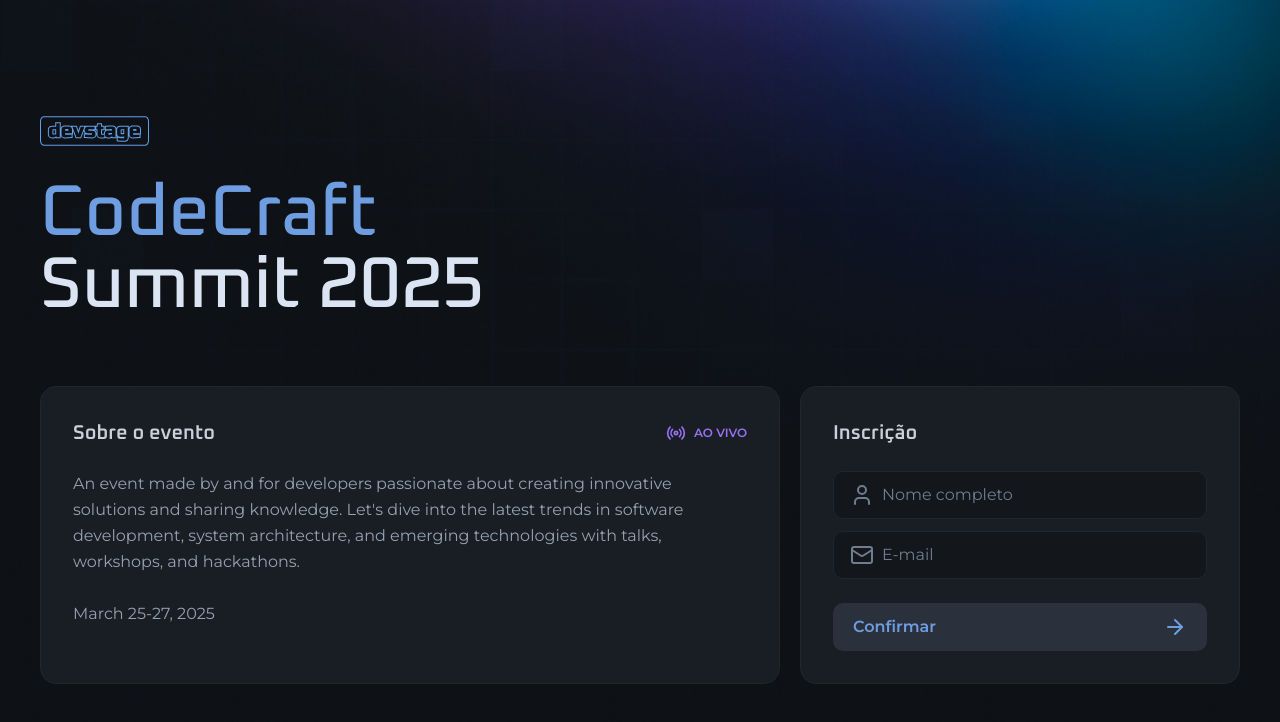
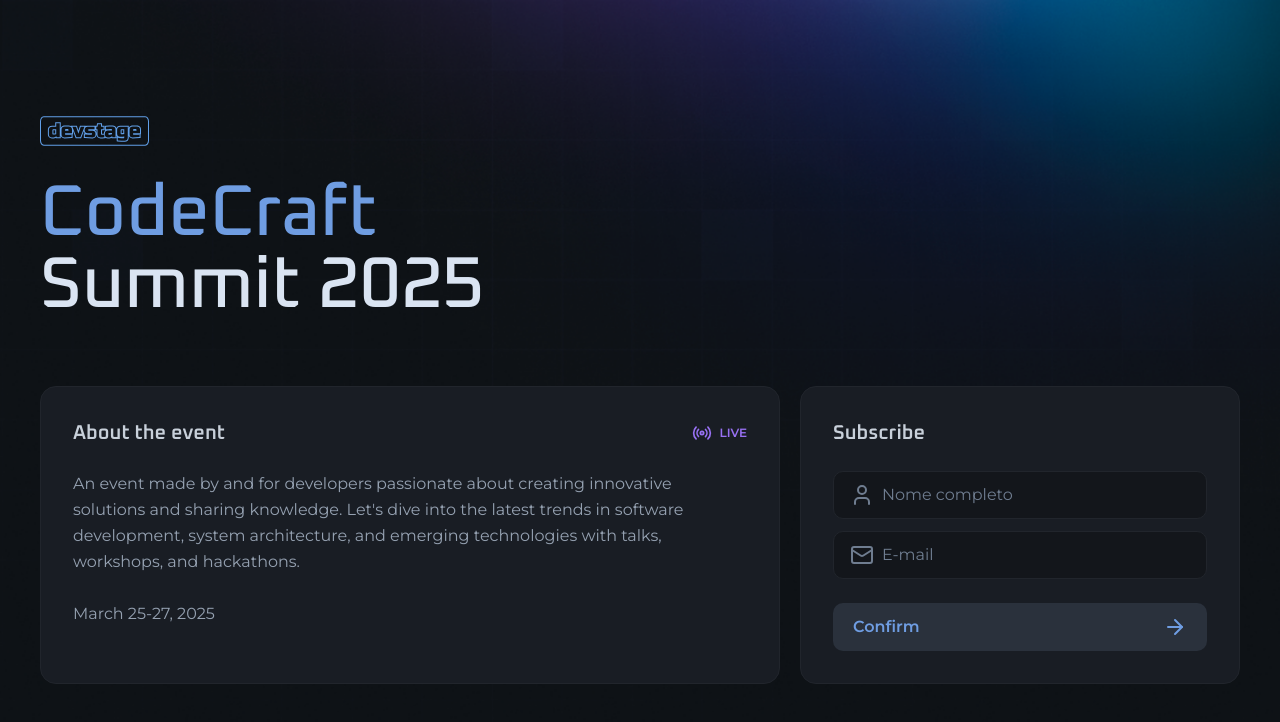
Before and after one commit to lesada/nlw-connect-react, a Next.js app: page / in a window 1280 px wide. Shown: the top 722 px of the page. Built offline with nearby package versions, Linux system fonts and the light colour scheme.

Commit message:
refactor: split logic into separate components

```diff
--- /dev/null
+++ b/src/app/(home)/event-information.tsx
@@ -0,0 +1,26 @@
+import { Radio } from "lucide-react";
+
+export function EventInformation() {
+  return (
+    <div className="flex-1 bg-gray-700 border border-gray-600 rounded-2xl p-8 space-y-6">
+      <div className="flex items-center justify-between">
+        <h2 className="font-heading font-semibold text-gray-200 text-xl">
+          About the event
+        </h2>
+        <span className="flex items-center gap-2 text-purple font-semibold text-xs">
+          <Radio className="size-5" />
+          LIVE
+        </span>
+      </div>
+      <p className="text-gray-300 leading-relaxed text-sm md:text-base">
+        An event made by and for developers passionate about creating innovative
+        solutions and sharing knowledge. Let's dive into the latest trends in
+        software development, system architecture, and emerging technologies
+        with talks, workshops, and hackathons.
+        <br />
+        <br />
+        March 25-27, 2025
+      </p>
+    </div>
+  );
+}
--- /dev/null
+++ b/src/app/(home)/page.tsx
@@ -0,0 +1,23 @@
+import logo from "@/assets/logo.svg";
+import Image from "next/image";
+import { EventInformation } from "./event-information";
+import { SubscriptionForm } from "./subscription-form";
+
+export default function Home() {
+  return (
+    <div className="min-h-dvh flex flex-col justify-center gap-16">
+      <div className="flex flex-col gap-8 items-center md:items-start">
+        <Image src={logo} alt="devstage" width={108.5} height={30} />
+
+        <h1 className="text-4xl text-center leading-none font-heading font-medium flex flex-col md:text-7xl md:text-left">
+          <span className="text-blue">CodeCraft</span> Summit 2025
+        </h1>
+      </div>
+
+      <div className="flex gap-5 items-stretch flex-col md:flex-row">
+        <EventInformation />
+        <SubscriptionForm />
+      </div>
+    </div>
+  );
+}
--- /dev/null
+++ b/src/app/(home)/subscription-form.tsx
@@ -0,0 +1,34 @@
+import { Button } from "@/components/button";
+import { InputField, InputIcon, InputRoot } from "@/components/input";
+import { ArrowRight, Mail, User } from "lucide-react";
+
+export function SubscriptionForm() {
+  return (
+    <form className="w-full bg-gray-700 border border-gray-600 rounded-2xl p-8 space-y-6 md:max-w-[440px]">
+      <h2 className="font-heading font-semibold text-gray-200 text-xl">
+        Subscribe
+      </h2>
+
+      <div className="space-y-3">
+        <InputRoot>
+          <InputIcon>
+            <User />
+          </InputIcon>
+          <InputField type="text" placeholder="Nome completo" />
+        </InputRoot>
+
+        <InputRoot>
+          <InputIcon>
+            <Mail />
+          </InputIcon>
+          <InputField type="text" placeholder="E-mail" />
+        </InputRoot>
+      </div>
+
+      <Button type="submit">
+        Confirm
+        <ArrowRight className="size-6" />
+      </Button>
+    </form>
+  );
+}
--- a/src/app/page.tsx
+++ /dev/null
@@ -1,69 +0,0 @@
-import { ArrowRight, Mail, Radio, User } from "lucide-react";
-import Image from "next/image";
-import logo from "../assets/logo.svg";
-import { Button } from "../components/button";
-import { InputField, InputIcon, InputRoot } from "../components/input";
-
-export default function Home() {
-  return (
-    <div className="min-h-dvh flex flex-col justify-center gap-16">
-      <div className="flex flex-col gap-8 items-center md:items-start">
-        <Image src={logo} alt="devstage" width={108.5} height={30} />
-
-        <h1 className="text-4xl text-center leading-none font-heading font-medium flex flex-col md:text-7xl md:text-left">
-          <span className="text-blue">CodeCraft</span> Summit 2025
-        </h1>
-      </div>
-
-      <div className="flex gap-5 items-stretch flex-col md:flex-row">
-        <div className="flex-1 bg-gray-700 border border-gray-600 rounded-2xl p-8 space-y-6">
-          <div className="flex items-center justify-between">
-            <h2 className="font-heading font-semibold text-gray-200 text-xl">
-              Sobre o evento
-            </h2>
-            <span className="flex items-center gap-2 text-purple font-semibold text-xs">
-              <Radio className="size-5" />
-              AO VIVO
-            </span>
-          </div>
-          <p className="text-gray-300 leading-relaxed text-sm md:text-base">
-            An event made by and for developers passionate about creating
-            innovative solutions and sharing knowledge. Let's dive into the
-            latest trends in software development, system architecture, and
-            emerging technologies with talks, workshops, and hackathons.
-            <br />
-            <br />
-            March 25-27, 2025
-          </p>
-        </div>
-
-        <form className="w-full bg-gray-700 border border-gray-600 rounded-2xl p-8 space-y-6 md:max-w-[440px]">
-          <h2 className="font-heading font-semibold text-gray-200 text-xl">
-            Inscrição
-          </h2>
-
-          <div className="space-y-3">
-            <InputRoot>
-              <InputIcon>
-                <User />
-              </InputIcon>
-              <InputField type="text" placeholder="Nome completo" />
-            </InputRoot>
-
-            <InputRoot>
-              <InputIcon>
-                <Mail />
-              </InputIcon>
-              <InputField type="text" placeholder="E-mail" />
-            </InputRoot>
-          </div>
-
-          <Button type="submit">
-            Confirmar
-            <ArrowRight className="size-6" />
-          </Button>
-        </form>
-      </div>
-    </div>
-  );
-}
```
